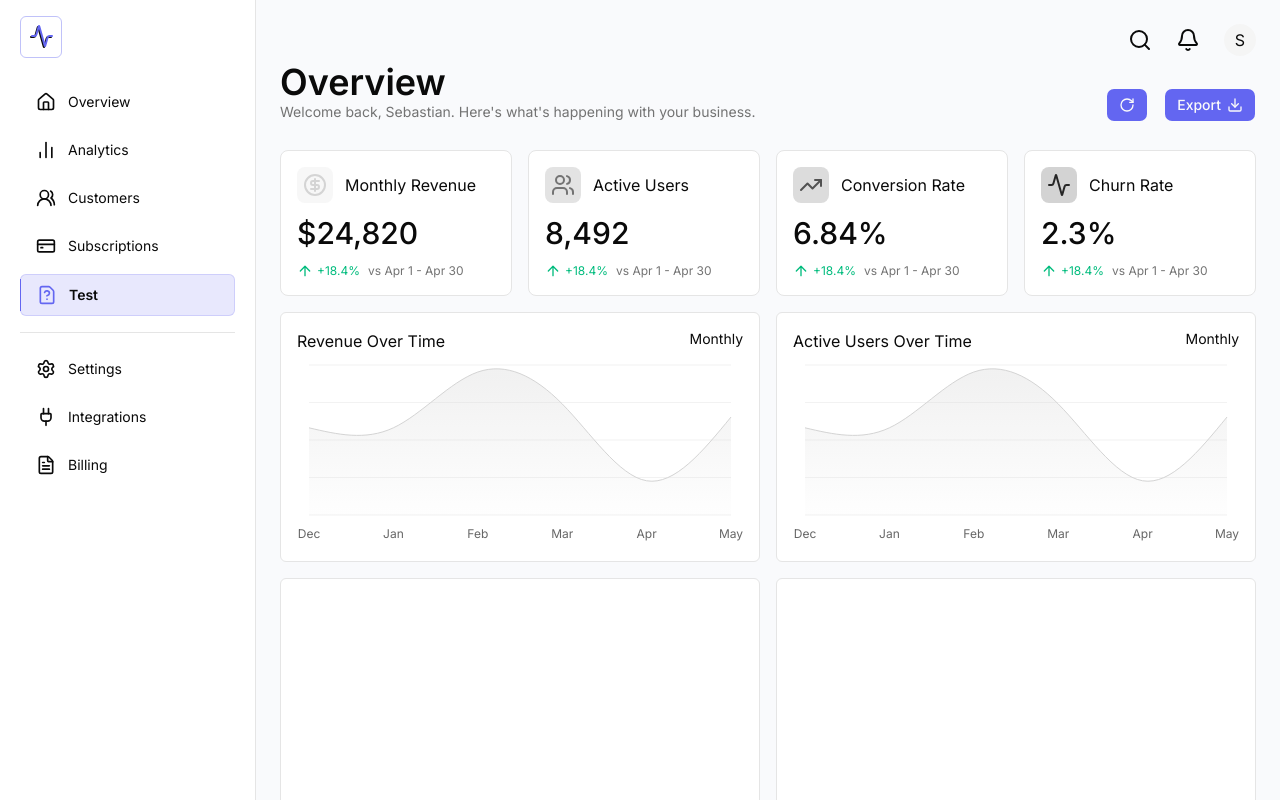
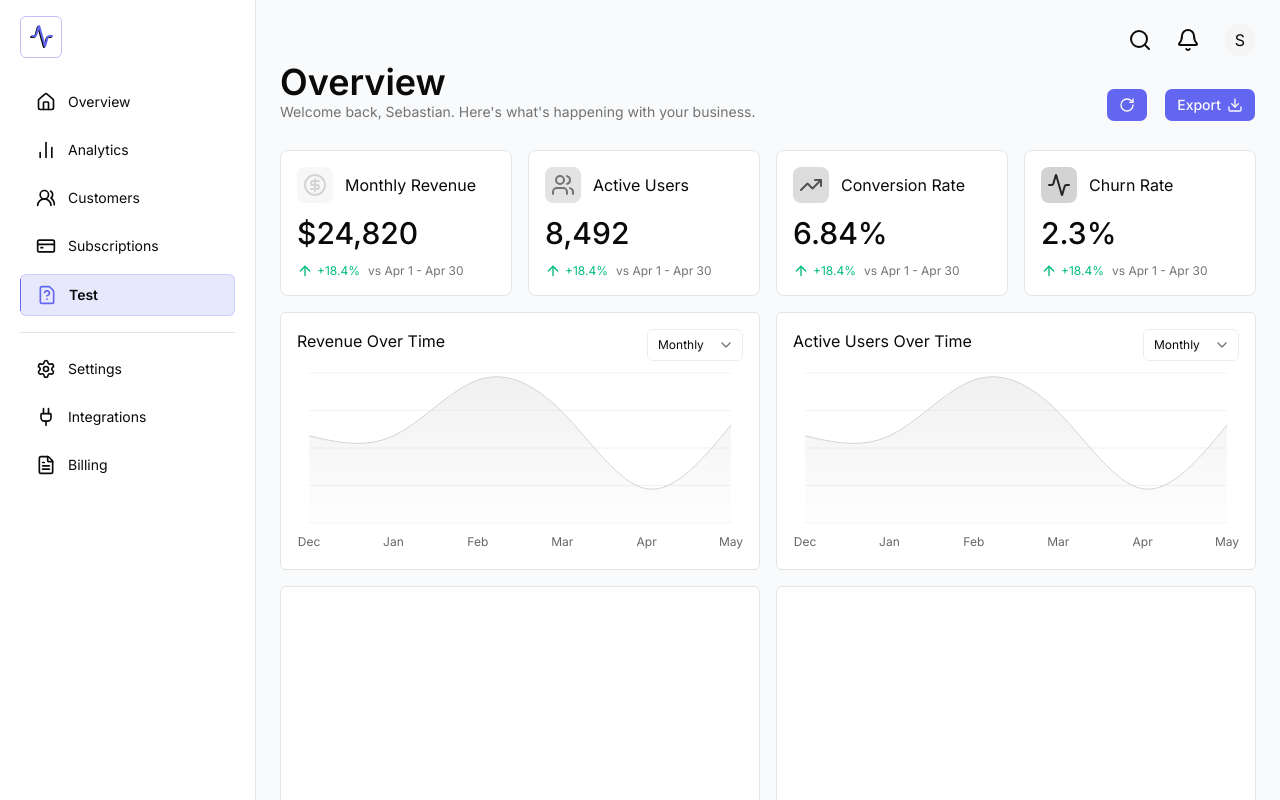
Before and after one commit to svsxn/metricly, a Next.js app: page / in a window 1280 px wide. Shown: the top 800 px of the page. Built offline with nearby package versions, Linux system fonts and the light colour scheme.

Commit message:
feat: add select

```diff
--- a/src/components/dashboard/chart-card.tsx
+++ b/src/components/dashboard/chart-card.tsx
@@ -7,6 +7,14 @@
   ChartTooltip,
   ChartTooltipContent,
 } from "../ui/chart";
+import {
+  Select,
+  SelectContent,
+  SelectGroup,
+  SelectItem,
+  SelectTrigger,
+  SelectValue,
+} from "../ui/select";
 
 type Props = {
   title: string;
@@ -34,7 +42,19 @@
     <div className="col-span-2 bg-card border rounded-sm p-4">
       <div className="flex justify-between">
         <h2>{title}</h2>
-        <span className="text-sm">Monthly</span>
+        {/*<span className="text-sm">Monthly</span>*/}
+        <Select defaultValue="monthly">
+          <SelectTrigger className="w-full max-w-24 rounded-sm border-border/70 text-xs">
+            <SelectValue />
+          </SelectTrigger>
+          <SelectContent>
+            <SelectGroup>
+              <SelectItem value="monthly">Monthly</SelectItem>
+              <SelectItem value="yearly">Yearly</SelectItem>
+              {/*<SelectItem></SelectItem>*/}
+            </SelectGroup>
+          </SelectContent>
+        </Select>
       </div>
       <ChartContainer config={chartConfig} className="max-h-48 w-full">
         <AreaChart
--- /dev/null
+++ b/src/components/ui/select.tsx
@@ -0,0 +1,192 @@
+"use client"
+
+import * as React from "react"
+import { Select as SelectPrimitive } from "radix-ui"
+
+import { cn } from "@/lib/utils"
+import { ChevronDownIcon, CheckIcon, ChevronUpIcon } from "lucide-react"
+
+function Select({
+  ...props
+}: React.ComponentProps<typeof SelectPrimitive.Root>) {
+  return <SelectPrimitive.Root data-slot="select" {...props} />
+}
+
+function SelectGroup({
+  className,
+  ...props
+}: React.ComponentProps<typeof SelectPrimitive.Group>) {
+  return (
+    <SelectPrimitive.Group
+      data-slot="select-group"
+      className={cn("scroll-my-1 p-1", className)}
+      {...props}
+    />
+  )
+}
+
+function SelectValue({
+  ...props
+}: React.ComponentProps<typeof SelectPrimitive.Value>) {
+  return <SelectPrimitive.Value data-slot="select-value" {...props} />
+}
+
+function SelectTrigger({
+  className,
+  size = "default",
+  children,
+  ...props
+}: React.ComponentProps<typeof SelectPrimitive.Trigger> & {
+  size?: "sm" | "default"
+}) {
+  return (
+    <SelectPrimitive.Trigger
+      data-slot="select-trigger"
+      data-size={size}
+      className={cn(
+        "flex w-fit items-center justify-between gap-1.5 rounded-lg border border-input bg-transparent py-2 pr-2 pl-2.5 text-sm whitespace-nowrap transition-colors outline-none select-none focus-visible:border-ring focus-visible:ring-3 focus-visible:ring-ring/50 disabled:cursor-not-allowed disabled:opacity-50 aria-invalid:border-destructive aria-invalid:ring-3 aria-invalid:ring-destructive/20 data-placeholder:text-muted-foreground data-[size=default]:h-8 data-[size=sm]:h-7 data-[size=sm]:rounded-[min(var(--radius-md),10px)] *:data-[slot=select-value]:line-clamp-1 *:data-[slot=select-value]:flex *:data-[slot=select-value]:items-center *:data-[slot=select-value]:gap-1.5 dark:bg-input/30 dark:hover:bg-input/50 dark:aria-invalid:border-destructive/50 dark:aria-invalid:ring-destructive/40 [&_svg]:pointer-events-none [&_svg]:shrink-0 [&_svg:not([class*='size-'])]:size-4",
+        className
+      )}
+      {...props}
+    >
+      {children}
+      <SelectPrimitive.Icon asChild>
+        <ChevronDownIcon className="pointer-events-none size-4 text-muted-foreground" />
+      </SelectPrimitive.Icon>
+    </SelectPrimitive.Trigger>
+  )
+}
+
+function SelectContent({
+  className,
+  children,
+  position = "item-aligned",
+  align = "center",
+  ...props
+}: React.ComponentProps<typeof SelectPrimitive.Content>) {
+  return (
+    <SelectPrimitive.Portal>
+      <SelectPrimitive.Content
+        data-slot="select-content"
+        data-align-trigger={position === "item-aligned"}
+        className={cn("relative z-50 max-h-(--radix-select-content-available-height) min-w-36 origin-(--radix-select-content-transform-origin) overflow-x-hidden overflow-y-auto rounded-lg bg-popover text-popover-foreground shadow-md ring-1 ring-foreground/10 duration-100 data-[align-trigger=true]:animate-none data-[side=bottom]:slide-in-from-top-2 data-[side=left]:slide-in-from-right-2 data-[side=right]:slide-in-from-left-2 data-[side=top]:slide-in-from-bottom-2 data-open:animate-in data-open:fade-in-0 data-open:zoom-in-95 data-closed:animate-out data-closed:fade-out-0 data-closed:zoom-out-95", position ==="popper"&&"data-[side=bottom]:translate-y-1 data-[side=left]:-translate-x-1 data-[side=right]:translate-x-1 data-[side=top]:-translate-y-1", className )}
+        position={position}
+        align={align}
+        {...props}
+      >
+        <SelectScrollUpButton />
+        <SelectPrimitive.Viewport
+          data-position={position}
+          className={cn(
+            "data-[position=popper]:h-(--radix-select-trigger-height) data-[position=popper]:w-full data-[position=popper]:min-w-(--radix-select-trigger-width)",
+            position === "popper" && ""
+          )}
+        >
+          {children}
+        </SelectPrimitive.Viewport>
+        <SelectScrollDownButton />
+      </SelectPrimitive.Content>
+    </SelectPrimitive.Portal>
+  )
+}
+
+function SelectLabel({
+  className,
+  ...props
+}: React.ComponentProps<typeof SelectPrimitive.Label>) {
+  return (
+    <SelectPrimitive.Label
+      data-slot="select-label"
+      className={cn("px-1.5 py-1 text-xs text-muted-foreground", className)}
+      {...props}
+    />
+  )
+}
+
+function SelectItem({
+  className,
+  children,
+  ...props
+}: React.ComponentProps<typeof SelectPrimitive.Item>) {
+  return (
+    <SelectPrimitive.Item
+      data-slot="select-item"
+      className={cn(
+        "relative flex w-full cursor-default items-center gap-1.5 rounded-md py-1 pr-8 pl-1.5 text-sm outline-hidden select-none focus:bg-accent focus:text-accent-foreground not-data-[variant=destructive]:focus:**:text-accent-foreground data-disabled:pointer-events-none data-disabled:opacity-50 [&_svg]:pointer-events-none [&_svg]:shrink-0 [&_svg:not([class*='size-'])]:size-4 *:[span]:last:flex *:[span]:last:items-center *:[span]:last:gap-2",
+        className
+      )}
+      {...props}
+    >
+      <span className="pointer-events-none absolute right-2 flex size-4 items-center justify-center">
+        <SelectPrimitive.ItemIndicator>
+          <CheckIcon className="pointer-events-none" />
+        </SelectPrimitive.ItemIndicator>
+      </span>
+      <SelectPrimitive.ItemText>{children}</SelectPrimitive.ItemText>
+    </SelectPrimitive.Item>
+  )
+}
+
+function SelectSeparator({
+  className,
+  ...props
+}: React.ComponentProps<typeof SelectPrimitive.Separator>) {
+  return (
+    <SelectPrimitive.Separator
+      data-slot="select-separator"
+      className={cn("pointer-events-none -mx-1 my-1 h-px bg-border", className)}
+      {...props}
+    />
+  )
+}
+
+function SelectScrollUpButton({
+  className,
+  ...props
+}: React.ComponentProps<typeof SelectPrimitive.ScrollUpButton>) {
+  return (
+    <SelectPrimitive.ScrollUpButton
+      data-slot="select-scroll-up-button"
+      className={cn(
+        "z-10 flex cursor-default items-center justify-center bg-popover py-1 [&_svg:not([class*='size-'])]:size-4",
+        className
+      )}
+      {...props}
+    >
+      <ChevronUpIcon
+      />
+    </SelectPrimitive.ScrollUpButton>
+  )
+}
+
+function SelectScrollDownButton({
+  className,
+  ...props
+}: React.ComponentProps<typeof SelectPrimitive.ScrollDownButton>) {
+  return (
+    <SelectPrimitive.ScrollDownButton
+      data-slot="select-scroll-down-button"
+      className={cn(
+        "z-10 flex cursor-default items-center justify-center bg-popover py-1 [&_svg:not([class*='size-'])]:size-4",
+        className
+      )}
+      {...props}
+    >
+      <ChevronDownIcon
+      />
+    </SelectPrimitive.ScrollDownButton>
+  )
+}
+
+export {
+  Select,
+  SelectContent,
+  SelectGroup,
+  SelectItem,
+  SelectLabel,
+  SelectScrollDownButton,
+  SelectScrollUpButton,
+  SelectSeparator,
+  SelectTrigger,
+  SelectValue,
+}
```
